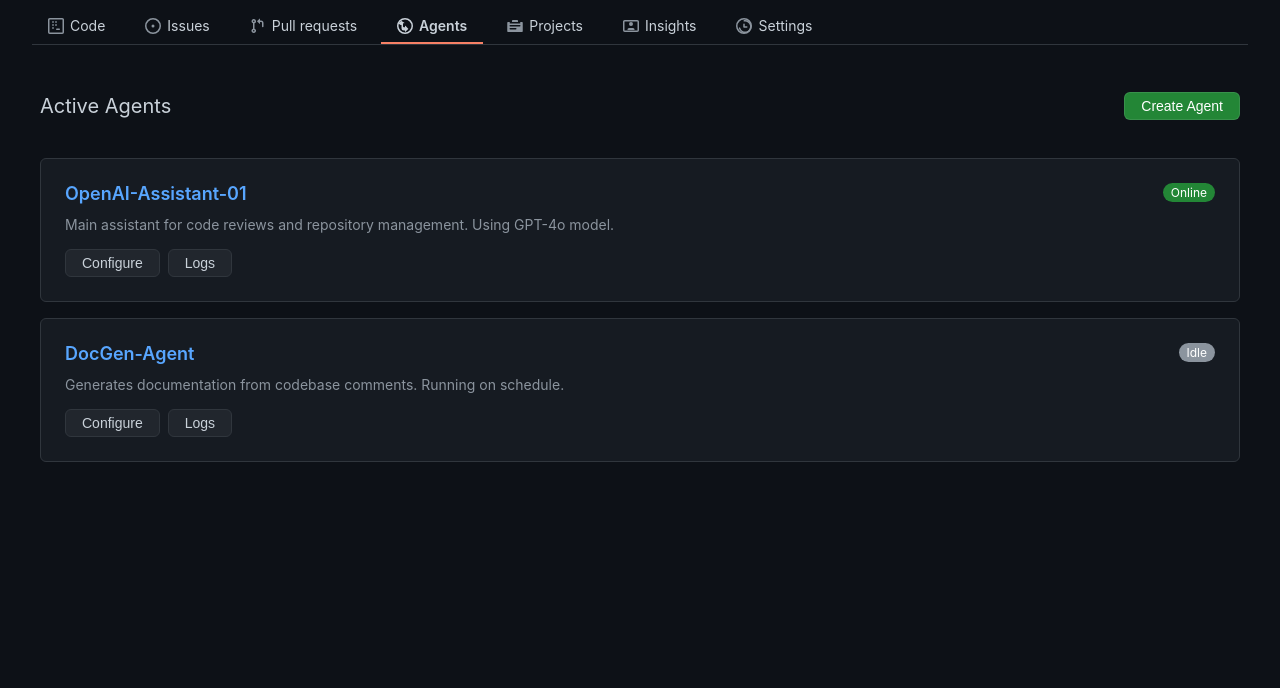
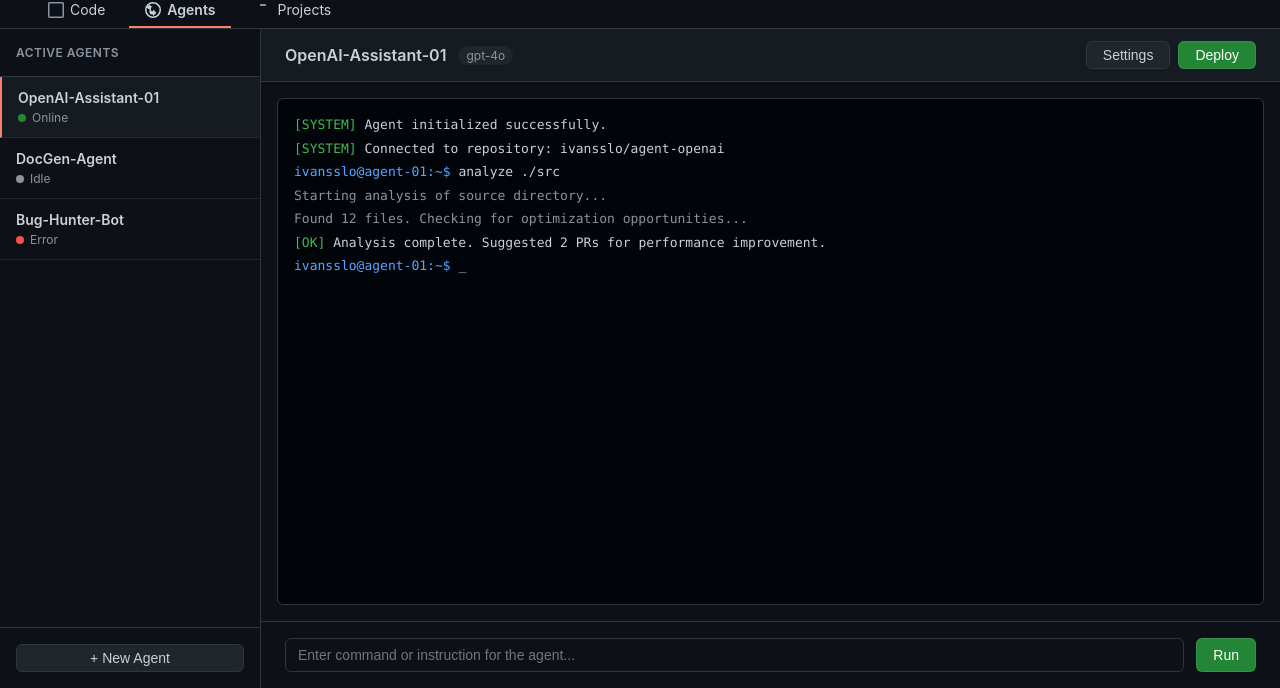
Before and after one commit to ivansslo/agent-openai, a plain HTML site: page index.html in a window 1280 px wide. Shown: the part 112-800 px from the top of the page. Drawn offline with Linux system fonts and the light colour scheme.

Commit message:
Update: Enhance Agents UI with Workspace Panel and Sidebar

```diff
--- a/index.html
+++ b/index.html
@@ -10,37 +10,42 @@
             margin: 0;
             background-color: #0d1117;
             color: #c9d1d9;
+            height: 100vh;
+            display: flex;
+            flex-direction: column;
+            overflow: hidden;
         }
         header {
             background-color: #161b22;
-            padding: 16px 32px;
+            padding: 12px 24px;
             border-bottom: 1px solid #30363d;
             display: flex;
             align-items: center;
+            flex-shrink: 0;
         }
         .repo-header {
-            padding: 16px 32px 0;
             background-color: #0d1117;
+            flex-shrink: 0;
+        }
+        .repo-title-container {
+            padding: 16px 32px 8px;
         }
         .repo-title {
             font-size: 20px;
             display: flex;
             align-items: center;
             gap: 8px;
-            margin-bottom: 16px;
         }
         .repo-title a {
             color: #58a6ff;
             text-decoration: none;
-        }
-        .repo-title a:hover {
-            text-decoration: underline;
         }
         .repo-title .separator {
             color: #8b949e;
         }
         .tabs {
             display: flex;
+            padding: 0 32px;
             gap: 8px;
             border-bottom: 1px solid #30363d;
         }
@@ -54,10 +59,6 @@
             align-items: center;
             gap: 6px;
         }
-        .tab:hover {
-            background-color: #161b22;
-            border-bottom-color: #8b949e;
-        }
         .tab.active {
             font-weight: 600;
             border-bottom-color: #f78166;
@@ -68,40 +69,119 @@
         .active .tab-icon {
             fill: #c9d1d9;
         }
-        .content {
-            padding: 32px;
-            max-width: 1200px;
-            margin: 0 auto;
+
+        /* Workspace Layout */
+        .workspace-container {
+            display: flex;
+            flex: 1;
+            overflow: hidden;
         }
-        .agent-card {
+
+        /* Sidebar */
+        .sidebar {
+            width: 260px;
+            background-color: #0d1117;
+            border-right: 1px solid #30363d;
+            display: flex;
+            flex-direction: column;
+        }
+        .sidebar-header {
+            padding: 16px;
+            font-size: 12px;
+            font-weight: 600;
+            color: #8b949e;
+            text-transform: uppercase;
+            letter-spacing: 0.5px;
+            border-bottom: 1px solid #30363d;
+        }
+        .agent-list {
+            overflow-y: auto;
+            flex: 1;
+        }
+        .agent-item {
+            padding: 12px 16px;
+            border-bottom: 1px solid #21262d;
+            cursor: pointer;
+            transition: background 0.2s;
+        }
+        .agent-item:hover {
             background-color: #161b22;
+        }
+        .agent-item.active {
+            background-color: #161b22;
+            border-left: 2px solid #f78166;
+        }
+        .agent-item-name {
+            font-size: 14px;
+            font-weight: 600;
+            margin-bottom: 4px;
+        }
+        .agent-item-status {
+            font-size: 12px;
+            color: #8b949e;
+            display: flex;
+            align-items: center;
+            gap: 6px;
+        }
+        .status-dot {
+            width: 8px;
+            height: 8px;
+            border-radius: 50%;
+            background-color: #238636;
+        }
+
+        /* Main Panel */
+        .main-panel {
+            flex: 1;
+            display: flex;
+            flex-direction: column;
+            background-color: #0d1117;
+        }
+        .panel-header {
+            padding: 12px 24px;
+            background-color: #161b22;
+            border-bottom: 1px solid #30363d;
+            display: flex;
+            justify-content: space-between;
+            align-items: center;
+        }
+        .panel-title {
+            display: flex;
+            align-items: center;
+            gap: 12px;
+        }
+        .terminal {
+            flex: 1;
+            background-color: #010409;
+            margin: 16px;
+            border-radius: 6px;
+            border: 1px solid #30363d;
+            font-family: 'SFMono-Regular', Consolas, 'Liberation Mono', Menlo, monospace;
+            padding: 16px;
+            overflow-y: auto;
+            font-size: 13px;
+            line-height: 1.5;
+        }
+        .terminal-line { margin-bottom: 4px; }
+        .prompt { color: #58a6ff; }
+        .command { color: #c9d1d9; }
+        .output { color: #8b949e; }
+        .success { color: #3fb950; }
+
+        .input-area {
+            padding: 16px 24px;
+            border-top: 1px solid #30363d;
+            display: flex;
+            gap: 12px;
+        }
+        .chat-input {
+            flex: 1;
+            background-color: #0d1117;
             border: 1px solid #30363d;
             border-radius: 6px;
-            padding: 24px;
-            margin-bottom: 16px;
-        }
-        .agent-header {
-            display: flex;
-            justify-content: space-between;
-            align-items: flex-start;
-            margin-bottom: 12px;
-        }
-        .agent-name {
-            font-size: 18px;
-            font-weight: 600;
-            color: #58a6ff;
-        }
-        .agent-status {
-            font-size: 12px;
-            padding: 2px 8px;
-            border-radius: 12px;
-            background-color: #238636;
-            color: white;
-        }
-        .agent-desc {
+            padding: 8px 12px;
+            color: #c9d1d9;
             font-size: 14px;
-            color: #8b949e;
-            margin-bottom: 16px;
         }
         .btn {
             background-color: #21262d;
@@ -112,18 +192,14 @@
             font-size: 14px;
             cursor: pointer;
             font-weight: 500;
-        }
-        .btn:hover {
-            background-color: #30363d;
-            border-color: #8b949e;
+            display: inline-flex;
+            align-items: center;
+            gap: 6px;
         }
         .btn-primary {
             background-color: #238636;
             color: white;
             border-color: rgba(240,246,252,0.1);
-        }
-        .btn-primary:hover {
-            background-color: #2ea043;
         }
     </style>
 </head>
@@ -135,6 +211,7 @@
     </header>
 
     <div class="repo-header">
+        <div class="repo-title-container">
             <div class="repo-title">
                 <svg class="tab-icon" viewBox="0 0 16 16" width="16" height="16"><path d="M2 2.5A2.5 2.5 0 0 1 4.5 0h8.75a.75.75 0 0 1 .75.75v12.5a.75.75 0 0 1-.75.75h-2.5a.75.75 0 0 1 0-1.5h1.75v-2h-8a1 1 0 0 0-.714 1.7a.75.75 0 1 1-1.072 1.05A2.495 2.495 0 0 1 2 11.5Zm10.5-1h-8a1 1 0 0 0-1 1v6.708A2.486 2.486 0 0 1 4.5 9h8ZM5 12.25a.25.25 0 0 1 .25-.25h3.5a.25.25 0 0 1 .25.25v3.25a.25.25 0 0 1-.4.2l-1.45-1.087a.249.249 0 0 0-.3 0L5.4 15.7a.25.25 0 0 1-.4-.2Z"></path></svg>
                 <a href="#">ivansslo</a>
@@ -142,68 +219,66 @@
                 <a href="#" style="font-weight: 600;">agent-openai</a>
                 <span style="font-size: 12px; border: 1px solid #30363d; border-radius: 20px; padding: 0 7px; color: #8b949e;">Public</span>
             </div>
+        </div>
 
         <nav class="tabs">
-            <a href="#" class="tab">
-                <svg class="tab-icon" viewBox="0 0 16 16" width="16" height="16"><path d="M0 1.75C0 .784.784 0 1.75 0h12.5C15.216 0 16 .784 16 1.75v12.5A1.75 1.75 0 0 1 14.25 16H1.75A1.75 1.75 0 0 1 0 14.25Zm1.75-.25a.25.25 0 0 0-.25.25v12.5c0 .138.112.25.25.25h12.5a.25.25 0 0 0 .25-.25V1.75a.25.25 0 0 0-.25-.25Z"></path><path d="M8 11.25a.75.75 0 0 1 .75-.75h2.5a.75.75 0 0 1 0 1.5h-2.5a.75.75 0 0 1-.75-.75Zm-3.25-2a.75.75 0 0 0 0 1.5h.5a.75.75 0 0 0 0-1.5Zm0-3a.75.75 0 0 0 0 1.5h.5a.75.75 0 0 0 0-1.5Zm0-3a.75.75 0 0 0 0 1.5h.5a.75.75 0 0 0 0-1.5Zm3 0a.75.75 0 0 0 0 1.5h.5a.75.75 0 0 0 0-1.5Zm0 3a.75.75 0 0 0 0 1.5h.5a.75.75 0 0 0 0-1.5Z"></path></svg>
-                Code
-            </a>
-            <a href="#" class="tab">
-                <svg class="tab-icon" viewBox="0 0 16 16" width="16" height="16"><path d="M8 9.5a1.5 1.5 0 1 0 0-3 1.5 1.5 0 0 0 0 3Z"></path><path d="M8 0a8 8 0 1 1 0 16A8 8 0 0 1 8 0ZM1.5 8a6.5 6.5 0 1 0 13 0 6.5 6.5 0 0 0-13 0Z"></path></svg>
-                Issues
-            </a>
-            <a href="#" class="tab">
-                <svg class="tab-icon" viewBox="0 0 16 16" width="16" height="16"><path d="M1.5 3.25a2.25 2.25 0 1 1 3 2.122v5.256a2.251 2.251 0 1 1-1.5 0V5.372A2.25 2.25 0 0 1 1.5 3.25Zm5.677-.177L9.573.677A.25.25 0 0 1 10 .854V2.5h1a2.5 2.5 0 0 1 2.5 2.5v3.5a.75.75 0 0 1-1.5 0V5c0-.552-.448-1-1-1h-1v1.646a.25.25 0 0 1-.427.177L7.177 3.427a.25.25 0 0 1 0-.354ZM3.75 2.5a.75.75 0 1 0 0 1.5.75.75 0 0 0 0-1.5Zm0 9.5a.75.75 0 1 0 0 1.5.75.75 0 0 0 0-1.5Z"></path></svg>
-                Pull requests
-            </a>
-            <a href="#" class="tab active">
-                <svg class="tab-icon" viewBox="0 0 16 16" width="16" height="16" style="fill: #c9d1d9;"><path d="M3.177 6.676a.25.25 0 0 0 .177.427h1.146V10a2.5 2.5 0 0 0 2.5 2.5h1v1.146a.25.25 0 0 0 .427.177l2.827-2.827a.25.25 0 0 0 0-.354L8.43 7.816a.25.25 0 0 0-.427.177V9.143h-1a1 1 0 0 1-1-1v-2.89h1.146a.25.25 0 0 0 .177-.427L4.506 3.003a.25.25 0 0 0-.354 0L1.326 5.83a.25.25 0 0 0 .177.427h1.674v.42Z"></path><path d="M8 0a8 8 0 1 1 0 16A8 8 0 0 1 8 0ZM1.5 8a6.5 6.5 0 1 0 13 0 6.5 6.5 0 0 0-13 0Z"></path></svg>
-                Agents
-            </a>
-            <a href="#" class="tab">
-                <svg class="tab-icon" viewBox="0 0 16 16" width="16" height="16"><path d="M11 2.75V4H5V2.75A.75.75 0 0 1 5.75 2h4.5a.75.75 0 0 1 .75.75Z"></path><path d="M13.25 4H15a.75.75 0 0 1 .75.75v8.5a.75.75 0 0 1-.75.75H1a.75.75 0 0 1-.75-.75v-8.5A.75.75 0 0 1 1 4h1.75v1.25a.25.25 0 0 0 .25.25h10a.25.25 0 0 0 .25-.25V4ZM3.25 7a.75.75 0 0 0 0 1.5h9.5a.75.75 0 0 0 0-1.5h-9.5Zm0 3a.75.75 0 0 0 0 1.5h5.5a.75.75 0 0 0 0-1.5h-5.5Z"></path></svg>
-                Projects
-            </a>
-            <a href="#" class="tab">
-                <svg class="tab-icon" viewBox="0 0 16 16" width="16" height="16"><path d="M1.75 2h12.5c.966 0 1.75.784 1.75 1.75v8.5A1.75 1.75 0 0 1 14.25 14H1.75A1.75 1.75 0 0 1 0 12.25v-8.5C0 2.784.784 2 1.75 2ZM1.5 3.75v8.5c0 .138.112.25.25.25h12.5a.25.25 0 0 0 .25-.25v-8.5a.25.25 0 0 0-.25-.25H1.75a.25.25 0 0 0-.25.25Z"></path><path d="M8 8a2 2 0 1 1 0-4 2 2 0 0 1 0 4Zm3.5 4v-.5a1.5 1.5 0 0 0-1.5-1.5h-4a1.5 1.5 0 0 0-1.5 1.5v.5h7Z"></path></svg>
-                Insights
-            </a>
-            <a href="#" class="tab">
-                <svg class="tab-icon" viewBox="0 0 16 16" width="16" height="16"><path d="M8 2.106a6.5 6.5 0 1 1-5.187 8.169.75.75 0 0 1 1.468-.314 5 5 0 1 0 3.969-6.355.75.75 0 0 1 .15-1.493A6.486 6.486 0 0 1 8 2.106Zm.001 3.395a.75.75 0 0 1 .75.75v2h2a.75.75 0 0 1 0 1.5h-2.75a.75.75 0 0 1-.75-.75v-2.75a.75.75 0 0 1 .75-.75Z"></path><path d="M0 8a8 8 0 1 1 16 0A8 8 0 0 1 0 8Zm8-6.5a6.5 6.5 0 1 0 0 13 6.5 6.5 0 0 0 0-13Z"></path></svg>
-                Settings
-            </a>
+            <a href="#" class="tab"><svg class="tab-icon" viewBox="0 0 16 16" width="16" height="16"><path d="M0 1.75C0 .784.784 0 1.75 0h12.5C15.216 0 16 .784 16 1.75v12.5A1.75 1.75 0 0 1 14.25 16H1.75A1.75 1.75 0 0 1 0 14.25Zm1.75-.25a.25.25 0 0 0-.25.25v12.5c0 .138.112.25.25.25h12.5a.25.25 0 0 0 .25-.25V1.75a.25.25 0 0 0-.25-.25Z"></path></svg> Code</a>
+            <a href="#" class="tab active"><svg class="tab-icon" viewBox="0 0 16 16" width="16" height="16" style="fill: #c9d1d9;"><path d="M3.177 6.676a.25.25 0 0 0 .177.427h1.146V10a2.5 2.5 0 0 0 2.5 2.5h1v1.146a.25.25 0 0 0 .427.177l2.827-2.827a.25.25 0 0 0 0-.354L8.43 7.816a.25.25 0 0 0-.427.177V9.143h-1a1 1 0 0 1-1-1v-2.89h1.146a.25.25 0 0 0 .177-.427L4.506 3.003a.25.25 0 0 0-.354 0L1.326 5.83a.25.25 0 0 0 .177.427h1.674v.42Z"></path><path d="M8 0a8 8 0 1 1 0 16A8 8 0 0 1 8 0ZM1.5 8a6.5 6.5 0 1 0 13 0 6.5 6.5 0 0 0-13 0Z"></path></svg> Agents</a>
+            <a href="#" class="tab"><svg class="tab-icon" viewBox="0 0 16 16" width="16" height="16"><path d="M11 2.75V4H5V2.75A.75.75 0 0 1 5.75 2h4.5a.75.75 0 0 1 .75.75Z"></path></svg> Projects</a>
         </nav>
     </div>
 
-    <div class="content">
-        <div style="display: flex; justify-content: space-between; align-items: center; margin-bottom: 24px;">
-            <h2 style="font-size: 20px; font-weight: 400;">Active Agents</h2>
-            <button class="btn btn-primary">Create Agent</button>
+    <div class="workspace-container">
+        <aside class="sidebar">
+            <div class="sidebar-header">Active Agents</div>
+            <div class="agent-list">
+                <div class="agent-item active">
+                    <div class="agent-item-name">OpenAI-Assistant-01</div>
+                    <div class="agent-item-status"><span class="status-dot"></span> Online</div>
                 </div>
+                <div class="agent-item">
+                    <div class="agent-item-name">DocGen-Agent</div>
+                    <div class="agent-item-status"><span class="status-dot" style="background-color: #8b949e;"></span> Idle</div>
+                </div>
+                <div class="agent-item">
+                    <div class="agent-item-name">Bug-Hunter-Bot</div>
+                    <div class="agent-item-status"><span class="status-dot" style="background-color: #f85149;"></span> Error</div>
+                </div>
+            </div>
+            <div style="padding: 16px; border-top: 1px solid #30363d;">
+                <button class="btn" style="width: 100%; justify-content: center;">+ New Agent</button>
+            </div>
+        </aside>
 
-        <div class="agent-card">
-            <div class="agent-header">
-                <div class="agent-name">OpenAI-Assistant-01</div>
-                <span class="agent-status">Online</span>
+        <main class="main-panel">
+            <div class="panel-header">
+                <div class="panel-title">
+                    <span style="font-weight: 600;">OpenAI-Assistant-01</span>
+                    <span style="font-size: 12px; color: #8b949e; background: #21262d; padding: 2px 8px; border-radius: 10px;">gpt-4o</span>
                 </div>
-            <div class="agent-desc">Main assistant for code reviews and repository management. Using GPT-4o model.</div>
                 <div style="display: flex; gap: 8px;">
-                <button class="btn">Configure</button>
-                <button class="btn">Logs</button>
+                    <button class="btn">Settings</button>
+                    <button class="btn btn-primary">Deploy</button>
                 </div>
             </div>
 
-        <div class="agent-card">
-            <div class="agent-header">
-                <div class="agent-name">DocGen-Agent</div>
-                <span class="agent-status" style="background-color: #8b949e;">Idle</span>
+            <div class="terminal">
+                <div class="terminal-line"><span class="success">[SYSTEM]</span> Agent initialized successfully.</div>
+                <div class="terminal-line"><span class="success">[SYSTEM]</span> Connected to repository: ivansslo/agent-openai</div>
+                <div class="terminal-line"><span class="prompt">ivansslo@agent-01:~$</span> <span class="command">analyze ./src</span></div>
+                <div class="terminal-line"><span class="output">Starting analysis of source directory...</span></div>
+                <div class="terminal-line"><span class="output">Found 12 files. Checking for optimization opportunities...</span></div>
+                <div class="terminal-line"><span class="success">[OK]</span> Analysis complete. Suggested 2 PRs for performance improvement.</div>
+                <div class="terminal-line"><span class="prompt">ivansslo@agent-01:~$</span> <span class="command">_</span></div>
             </div>
-            <div class="agent-desc">Generates documentation from codebase comments. Running on schedule.</div>
-            <div style="display: flex; gap: 8px;">
-                <button class="btn">Configure</button>
-                <button class="btn">Logs</button>
+
+            <div class="input-area">
+                <input type="text" class="chat-input" placeholder="Enter command or instruction for the agent...">
+                <button class="btn btn-primary">Run</button>
             </div>
-        </div>
+        </main>
     </div>
 </body>
 </html>
+</body>
+</html>
```
Lines whose indentation alone changed are shown as unchanged.
